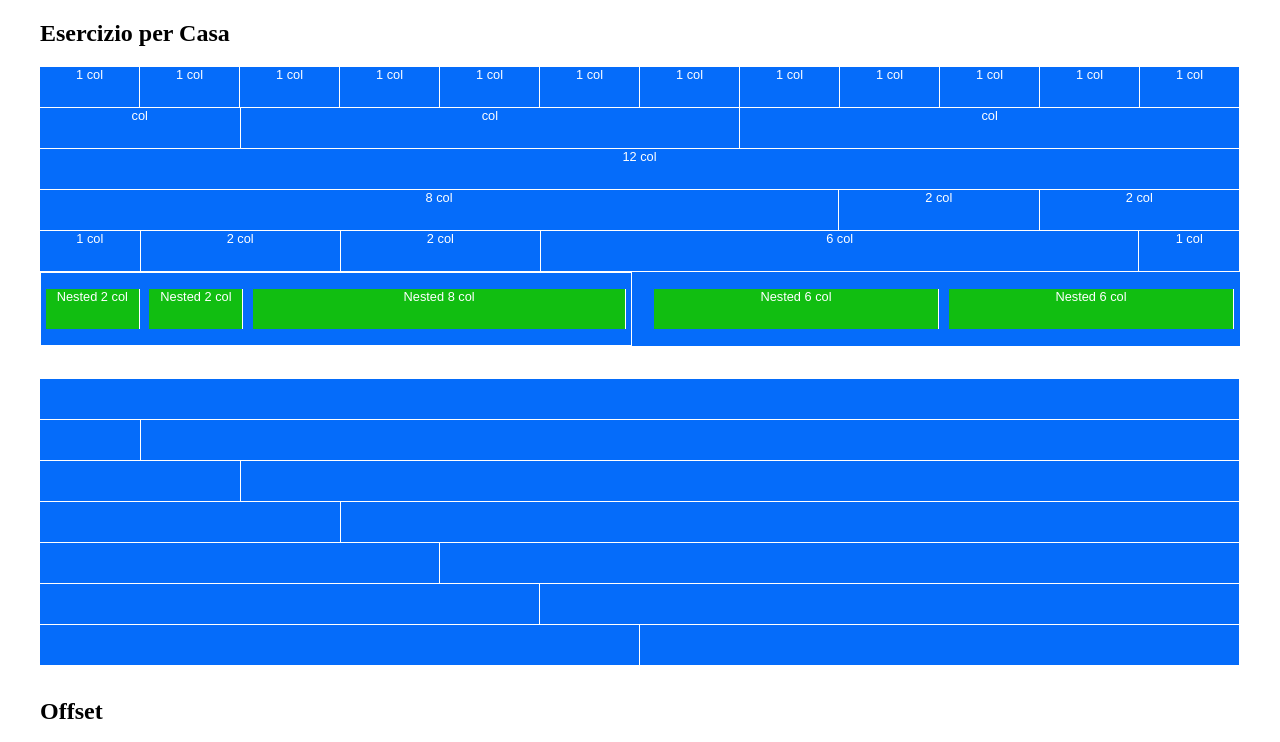
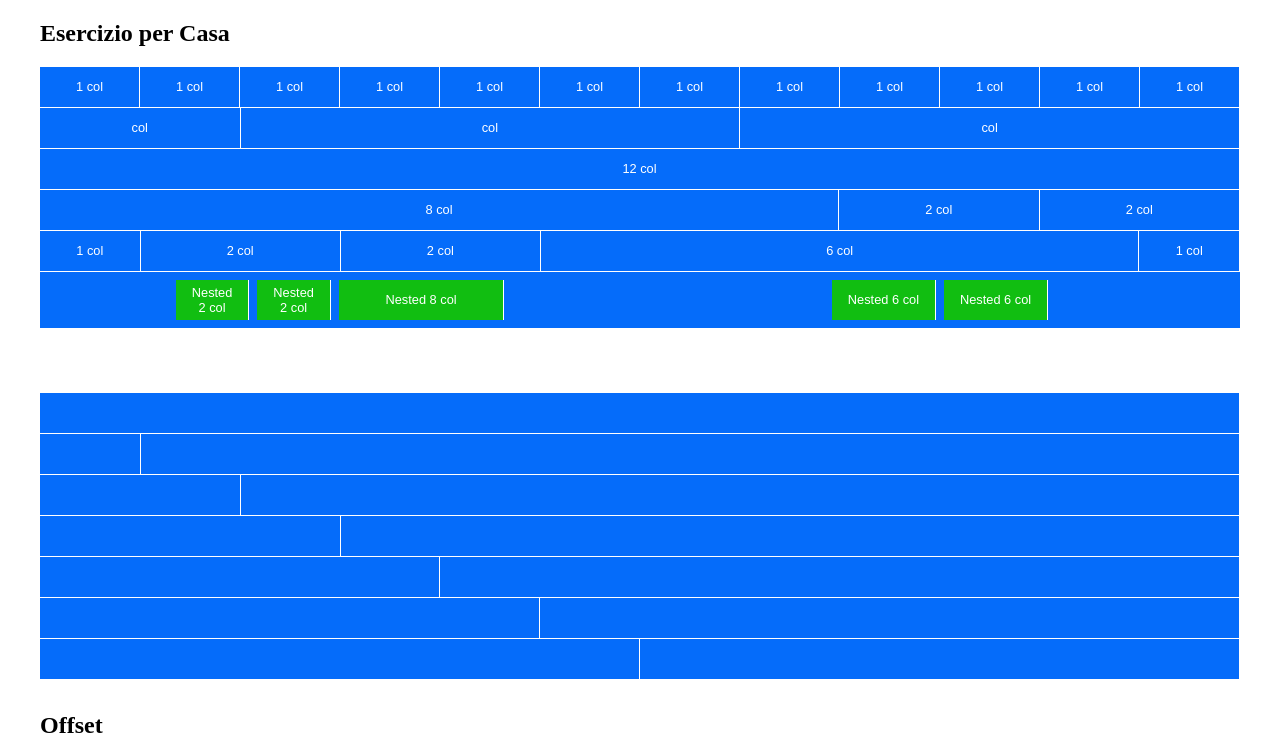
Before and after one commit to MartinaPerozzi/html-css-12bool, a plain HTML site: page index.html in a window 1280 px wide. Shown: the top 742 px of the page. Drawn offline with Linux system fonts and the light colour scheme.

Commit message:
html + css - refactoring

```diff
--- a/css/style.css
+++ b/css/style.css
@@ -1,4 +1,4 @@
-.row{
+.row:not(.green){
     background-color: #056cfa;
     color:white;
     border-bottom: 1px solid white;
@@ -11,28 +11,35 @@
 [class*="col"]{
     height:40px;
     border-right: 1px solid white;
+    display:flex;
+    align-items: center;
+    justify-content: center;
 }
 
-.nested{
-    width:50%;
-    border:1px solid #056cfa;
+.special{
+    background-color: #056cfa;
+    border-bottom: 0px solid white;
+}
+.special>[class*="col"]{
+    margin:0.5rem;
+    border:0px;
 
 }
-.special>.nested:first-child{
-    margin-right: 1rem;
-    border: 1px solid white;
+
+.green{
+    gap:0.5rem;
 }
 
-.nested>*{
+.green>*{
     background-color: rgb(17, 190, 17);
-    margin-right:0.3rem;
-    margin-left:0.3rem;
-    margin-top:1rem;
-    margin-bottom:1rem;
+    padding:0rem 1rem;
 }
 
 .mt{
     margin-top:2rem;
+}
+.mt4 {
+    margin-top: 4rem;
 }
 
 .no-color{
--- a/index.html
+++ b/index.html
@@ -57,21 +57,24 @@
 <!-- Row Ticket -->
 		<div class="row special">
 
-			<div class="row nested">
-					<div class="col-2">Nested 2 col</div>
-					<div class="col-2">Nested 2 col</div>
-					<div class="col-8">Nested 8 col</div>
+			<div class="col-6">
+				<div class="row green">
+						<div class="col-2">Nested 2 col</div>
+						<div class="col-2">Nested 2 col</div>
+						<div class="col-8">Nested 8 col</div>
+				</div>
 			</div>
-
-			<div class="row nested">
-				<div class="col-6">Nested 6 col</div>
-				<div class="col-6">Nested 6 col</div>
+			<div class="col-6">
+				<div class="row green">
+					<div class="col-6">Nested 6 col</div>
+					<div class="col-6">Nested 6 col</div>
+				</div>
 			</div>
 
 		</div>
 	</section>
-
-	<div class="container mt">
+<!-- SECOND SECTION -->
+	<div class="container mt4">
 		<div class="row">
 			<div class="col-12"></div>
 		</div>
```
